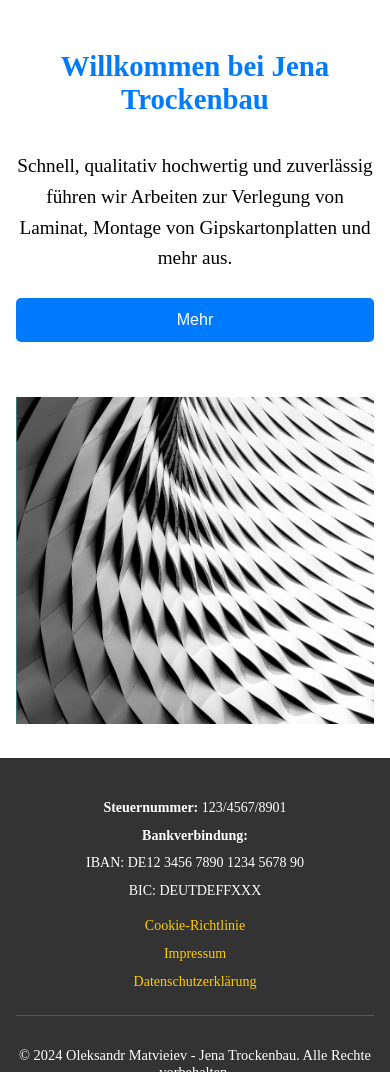
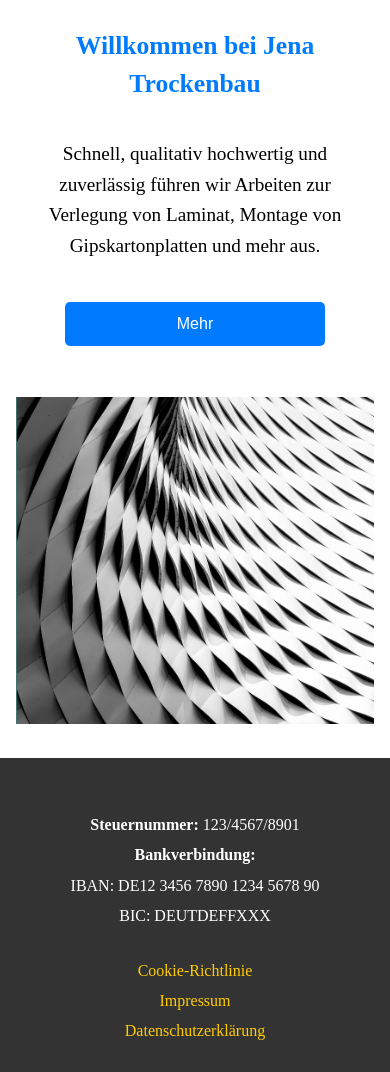
Before and after one commit to Oleksandr83-gif/mywebseite, a plain HTML site: page index.html in a window 390 px wide. Shown: the part 136-1208 px from the top of the page. Drawn offline with Linux system fonts and the light colour scheme.

Commit message:
Update styles.css

```diff
--- a/styles.css
+++ b/styles.css
@@ -162,21 +162,31 @@ header {
     padding-top: 1rem;
     font-size: 0.9rem;
 }
-
 /* Мобильная адаптация */
 @media (max-width: 768px) {
     body {
-        font-size: 14px;
+        font-size: 16px; /* Немного увеличиваем размер текста */
+        line-height: 1.5; /* Оптимальный межстрочный интервал */
+        margin: 0;
+        padding: 0;
     }
 
+    /* Шапка */
     .header-container {
         flex-direction: column;
         align-items: center;
+        text-align: center;
+        padding: 1rem;
     }
 
     .nav-menu ul {
         flex-direction: column;
         text-align: center;
+        gap: 0.5rem; /* Уменьшение расстояния между ссылками */
+    }
+
+    .nav-menu ul li {
+        margin: 0.5rem 0;
     }
 
     .main-container {
@@ -184,26 +194,45 @@ header {
         padding: 1rem;
     }
 
+    /* Текстовый блок */
     .text-section {
-        margin-right: 0;
+        margin: 0 auto;
+        padding: 0 1rem;
         text-align: center;
     }
 
-    .btn-more {
-        width: 100%;
+    .text-section h3 {
+        font-size: 1.6rem; /* Уменьшение заголовка */
     }
 
+    .btn-more {
+        width: 80%; /* Кнопка занимает 80% ширины */
+        margin: 1rem auto;
+    }
+
+    /* Фото */
     .photo-section {
         margin-top: 1rem;
+        text-align: center;
     }
 
     .photo {
-        width: 100%;
-        height: auto;
+        width: 100%; /* Фото занимает всю ширину */
+        height: auto; /* Масштабирование по высоте */
     }
 
+    /* Подвал */
     .footer-container {
         flex-direction: column;
         text-align: center;
+        padding: 1rem 0;
+    }
+
+    .footer-left, .footer-right {
+        margin-bottom: 1rem;
+    }
+
+    .footer-bottom {
+        font-size: 0.8rem; /* Уменьшение текста */
     }
 }
```
